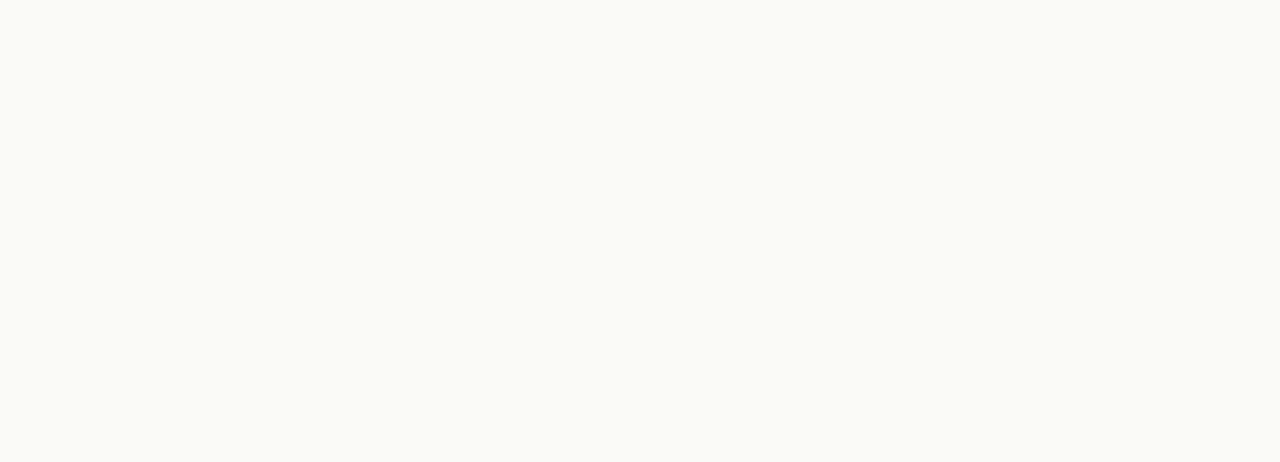
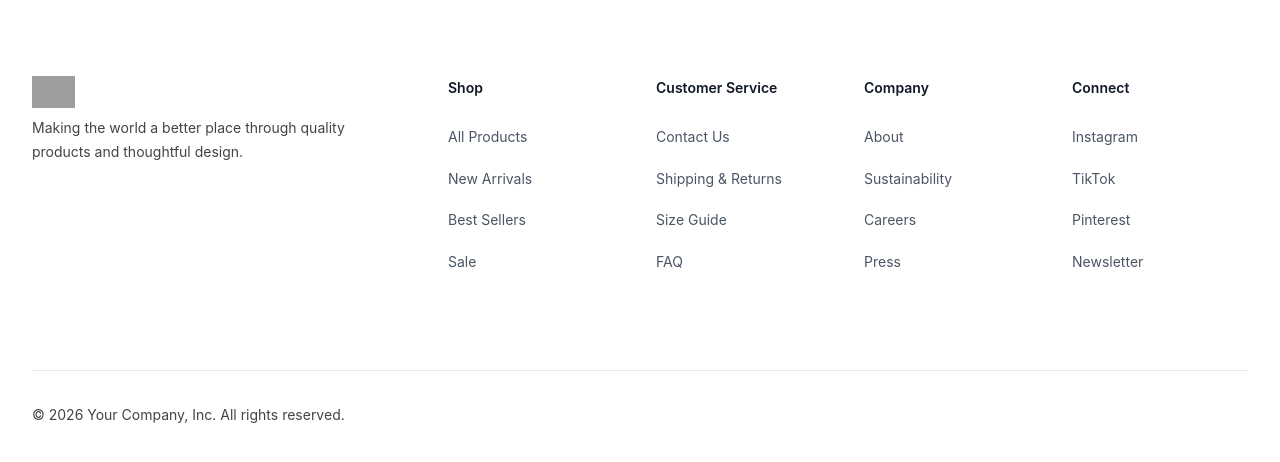
Before and after one commit to wndyy/nufferton-demo, a Next.js app: page / in a window 1280 px wide. Shown: the part 1836-2298 px from the top of the page. Before the commit the page ends 1784 px from the top, so only its background shows below. Built offline with nearby package versions, Linux system fonts and the light colour scheme; grey boxes are pictures that could not be loaded.

Commit message:
feat: added footer
Added Claude generated footer built with Tailwind CSS utility classes

```diff
--- /dev/null
+++ b/src/app/components/Footer.tsx
@@ -0,0 +1,145 @@
+export default function Footer() {
+  return (
+    <footer className="bg-white dark:bg-gray-900">
+      <div className="mx-auto max-w-7xl px-6 py-24 sm:py-32 lg:px-8">
+        {/* Top: logo + nav columns */}
+        <div className="xl:grid xl:grid-cols-3 xl:gap-8">
+          {/* Logo + tagline */}
+          <div className="space-y-6">
+            <a href="#" className="-m-1.5 p-1.5 inline-block">
+              <span className="sr-only">Your Company</span>
+              <img
+                alt=""
+                src="https://tailwindcss.com/plus-assets/img/logos/mark.svg?color=indigo&shade=600"
+                className="h-8 w-auto dark:hidden"
+              />
+              <img
+                alt=""
+                src="https://tailwindcss.com/plus-assets/img/logos/mark.svg?color=indigo&shade=500"
+                className="h-8 w-auto not-dark:hidden"
+              />
+            </a>
+            <p className="text-sm/6 text-gray-600 dark:text-gray-400 max-w-xs">
+              Making the world a better place through quality products and thoughtful design.
+            </p>
+          </div>
+
+          {/* Nav columns */}
+          <div className="mt-16 grid grid-cols-2 gap-8 xl:col-span-2 xl:mt-0">
+            <div className="md:grid md:grid-cols-2 md:gap-8">
+              <div>
+                <h3 className="text-sm/6 font-semibold text-gray-900 dark:text-white">Shop</h3>
+                <ul role="list" className="mt-6 space-y-4">
+                  <li>
+                    <a href="#" className="text-sm/6 text-gray-600 hover:text-gray-900 dark:text-gray-400 dark:hover:text-white">
+                      All Products
+                    </a>
+                  </li>
+                  <li>
+                    <a href="#" className="text-sm/6 text-gray-600 hover:text-gray-900 dark:text-gray-400 dark:hover:text-white">
+                      New Arrivals
+                    </a>
+                  </li>
+                  <li>
+                    <a href="#" className="text-sm/6 text-gray-600 hover:text-gray-900 dark:text-gray-400 dark:hover:text-white">
+                      Best Sellers
+                    </a>
+                  </li>
+                  <li>
+                    <a href="#" className="text-sm/6 text-gray-600 hover:text-gray-900 dark:text-gray-400 dark:hover:text-white">
+                      Sale
+                    </a>
+                  </li>
+                </ul>
+              </div>
+              <div className="mt-10 md:mt-0">
+                <h3 className="text-sm/6 font-semibold text-gray-900 dark:text-white">Customer Service</h3>
+                <ul role="list" className="mt-6 space-y-4">
+                  <li>
+                    <a href="#" className="text-sm/6 text-gray-600 hover:text-gray-900 dark:text-gray-400 dark:hover:text-white">
+                      Contact Us
+                    </a>
+                  </li>
+                  <li>
+                    <a href="#" className="text-sm/6 text-gray-600 hover:text-gray-900 dark:text-gray-400 dark:hover:text-white">
+                      Shipping & Returns
+                    </a>
+                  </li>
+                  <li>
+                    <a href="#" className="text-sm/6 text-gray-600 hover:text-gray-900 dark:text-gray-400 dark:hover:text-white">
+                      Size Guide
+                    </a>
+                  </li>
+                  <li>
+                    <a href="#" className="text-sm/6 text-gray-600 hover:text-gray-900 dark:text-gray-400 dark:hover:text-white">
+                      FAQ
+                    </a>
+                  </li>
+                </ul>
+              </div>
+            </div>
+            <div className="md:grid md:grid-cols-2 md:gap-8">
+              <div>
+                <h3 className="text-sm/6 font-semibold text-gray-900 dark:text-white">Company</h3>
+                <ul role="list" className="mt-6 space-y-4">
+                  <li>
+                    <a href="#" className="text-sm/6 text-gray-600 hover:text-gray-900 dark:text-gray-400 dark:hover:text-white">
+                      About
+                    </a>
+                  </li>
+                  <li>
+                    <a href="#" className="text-sm/6 text-gray-600 hover:text-gray-900 dark:text-gray-400 dark:hover:text-white">
+                      Sustainability
+                    </a>
+                  </li>
+                  <li>
+                    <a href="#" className="text-sm/6 text-gray-600 hover:text-gray-900 dark:text-gray-400 dark:hover:text-white">
+                      Careers
+                    </a>
+                  </li>
+                  <li>
+                    <a href="#" className="text-sm/6 text-gray-600 hover:text-gray-900 dark:text-gray-400 dark:hover:text-white">
+                      Press
+                    </a>
+                  </li>
+                </ul>
+              </div>
+              <div className="mt-10 md:mt-0">
+                <h3 className="text-sm/6 font-semibold text-gray-900 dark:text-white">Connect</h3>
+                <ul role="list" className="mt-6 space-y-4">
+                  <li>
+                    <a href="#" className="text-sm/6 text-gray-600 hover:text-gray-900 dark:text-gray-400 dark:hover:text-white">
+                      Instagram
+                    </a>
+                  </li>
+                  <li>
+                    <a href="#" className="text-sm/6 text-gray-600 hover:text-gray-900 dark:text-gray-400 dark:hover:text-white">
+                      TikTok
+                    </a>
+                  </li>
+                  <li>
+                    <a href="#" className="text-sm/6 text-gray-600 hover:text-gray-900 dark:text-gray-400 dark:hover:text-white">
+                      Pinterest
+                    </a>
+                  </li>
+                  <li>
+                    <a href="#" className="text-sm/6 text-gray-600 hover:text-gray-900 dark:text-gray-400 dark:hover:text-white">
+                      Newsletter
+                    </a>
+                  </li>
+                </ul>
+              </div>
+            </div>
+          </div>
+        </div>
+
+        {/* Bottom: copyright */}
+        <div className="mt-16 border-t border-gray-900/10 pt-8 sm:mt-20 lg:mt-24 dark:border-white/10">
+          <p className="text-sm/6 text-gray-600 dark:text-gray-400">
+            &copy; 2026 Your Company, Inc. All rights reserved.
+          </p>
+        </div>
+      </div>
+    </footer>
+  )
+}
--- a/src/app/page.tsx
+++ b/src/app/page.tsx
@@ -2,6 +2,7 @@ import Header from "./components/Header";
 import Hero from "./components/Hero";
 import ProductList from "./components/ProductList";
 import LogoCloud from "./components/LogoCloud";
+import Footer from "./components/Footer"
 
 export default function Home() {
   return (
@@ -10,6 +11,7 @@ export default function Home() {
       <Hero />
       <ProductList />
       <LogoCloud />
+      <Footer />
     </div>
   );
 }
```
